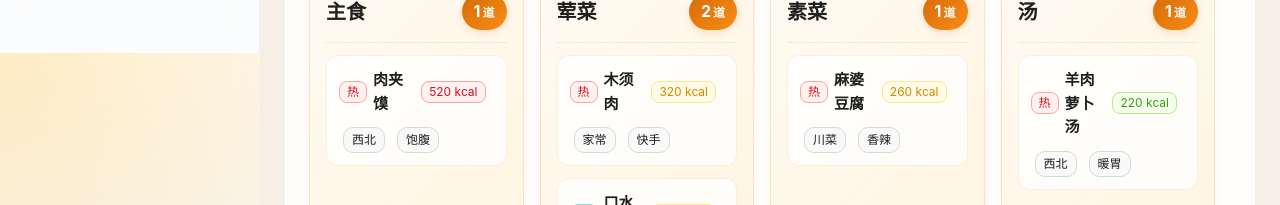
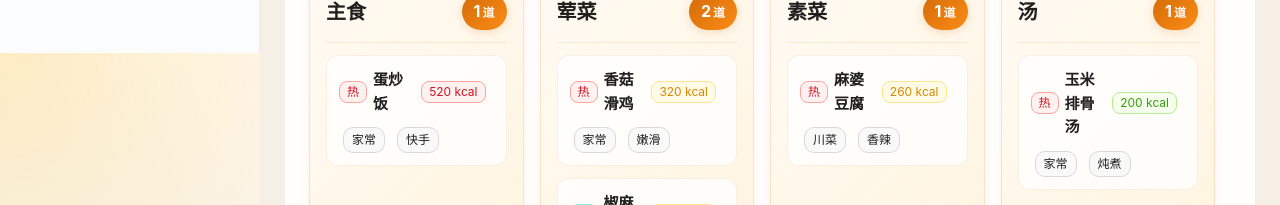
Before and after one commit to Cdream-l/LunchMaven, a React (Vite) app: page /generator in a window 1280 px wide. Shown: the part 747-952 px from the top of the page. Built offline with nearby package versions, Linux system fonts and the light colour scheme.

Commit message:
feat(菜单生成): 优化菜单生成逻辑，添加唯一性检查和反馈通知

```diff
--- a/src/context/LunchContext.jsx
+++ b/src/context/LunchContext.jsx
@@ -2,7 +2,7 @@ import { createContext, useContext, useEffect, useMemo, useState } from 'react'
 import { DEFAULT_DISH_LIBRARY_VERSION, defaultDishes, LEGACY_SEED_DISH_IDS } from '../data/defaultDishes'
 import { normalizeHistoricalDish } from '../shared/algorithms/dishProfile'
 import { normalizeTags, todayKey } from '../shared/algorithms/menu'
-import { analyzeMenuRequest, generateBalancedMenu } from '../shared/algorithms/menuPlanner'
+import { analyzeMenuRequest, generateBalancedMenuResult } from '../shared/algorithms/menuPlanner'
 import {
   saveDishLibraryVersion,
   loadLunchState,
@@ -17,7 +17,6 @@ import {
 
 const LunchContext = createContext(null)
 const RECENT_DUPLICATE_WINDOW = 10
-const MAX_UNIQUE_GENERATION_ATTEMPTS = 40
 
 function shouldUpgradeSeedLibrary(storedDishes, storedVersion) {
   if (!Array.isArray(storedDishes) || storedVersion >= DEFAULT_DISH_LIBRARY_VERSION) {
@@ -31,13 +30,24 @@ function shouldUpgradeSeedLibrary(storedDishes, storedVersion) {
   return storedDishes.every((dish, index) => dish?.id === LEGACY_SEED_DISH_IDS[index])
 }
 
-function buildDailyMenuPayload(dishes, menuCount, requestText) {
+function buildRecentMenuDishIdGroups(history, windowSize = RECENT_DUPLICATE_WINDOW) {
+  return history
+    .slice(0, windowSize)
+    .map((entry) => (entry.items || []).map((dish) => dish.id).filter(Boolean))
+    .filter((dishIds) => dishIds.length)
+}
+
+function buildDailyMenuPayload(dishes, menuCount, requestText, recentHistory = []) {
   const requestAnalysis = analyzeMenuRequest(requestText, menuCount)
+  const generationResult = generateBalancedMenuResult(dishes, menuCount, {
+    requestText,
+    recentMenuDishIdGroups: buildRecentMenuDishIdGroups(recentHistory),
+  })
 
   return {
     id: crypto.randomUUID(),
     date: todayKey(),
-    items: generateBalancedMenu(dishes, menuCount, { requestText }),
+    items: generationResult.items,
     feedback: null,
     requestText,
     requestMeta: {
@@ -45,6 +55,8 @@ function buildDailyMenuPayload(dishes, menuCount, requestText) {
       requestedDishCount: requestAnalysis.requestedDishCount,
       summary: requestAnalysis.summary,
       selectorEnabled: requestAnalysis.selectorEnabled,
+      uniqueness: generationResult.uniqueness,
+      uniquenessNotice: generationResult.uniqueness?.notice || '',
     },
   }
 }
@@ -113,7 +125,7 @@ export function LunchProvider({ children }) {
         }))
 
         if (nextDailyMenu.date !== todayKey()) {
-          nextDailyMenu = buildDailyMenuPayload(nextDishes, nextMenuCount, nextMenuRequest)
+          nextDailyMenu = buildDailyMenuPayload(nextDishes, nextMenuCount, nextMenuRequest, nextMenuHistory)
         }
 
         if (!cancelled) {
@@ -162,14 +174,14 @@ export function LunchProvider({ children }) {
     }
 
     if (dailyMenu.date !== todayKey()) {
-      setDailyMenu(buildDailyMenuPayload(dishes, menuCount, menuRequest))
+      setDailyMenu(buildDailyMenuPayload(dishes, menuCount, menuRequest, menuHistory))
       return
     }
 
     if (!dailyMenu.items.length && dishes.length) {
-      setDailyMenu(buildDailyMenuPayload(dishes, menuCount, menuRequest))
+      setDailyMenu(buildDailyMenuPayload(dishes, menuCount, menuRequest, menuHistory))
     }
-  }, [dailyMenu.date, dailyMenu.items.length, dishes, isReady, menuCount, menuRequest])
+  }, [dailyMenu.date, dailyMenu.items.length, dishes, isReady, menuCount, menuHistory, menuRequest])
 
   useEffect(() => {
     if (!isReady) {
@@ -220,29 +232,32 @@ export function LunchProvider({ children }) {
   const requestAnalysis = useMemo(() => analyzeMenuRequest(menuRequest, menuCount), [menuCount, menuRequest])
 
   function createUniqueMenu(nextRequestText, recentHistory = menuHistory) {
-    const recentSignatures = new Set(
-      recentHistory
-        .slice(0, RECENT_DUPLICATE_WINDOW)
-        .map((history) => buildMenuSignature(history.items || []))
-        .filter(Boolean),
-    )
+    return buildDailyMenuPayload(dishes, menuCount, nextRequestText, recentHistory)
+  }
 
-    let fallbackMenu = null
+  function buildGenerationHistory(historyBase) {
+    const currentSignature = buildMenuSignature(dailyMenu.items || [])
 
-    for (let attempt = 0; attempt < MAX_UNIQUE_GENERATION_ATTEMPTS; attempt += 1) {
-      const candidate = buildDailyMenuPayload(dishes, menuCount, nextRequestText)
-      const signature = buildMenuSignature(candidate.items)
-
-      if (!fallbackMenu) {
-        fallbackMenu = candidate
-      }
-
-      if (!recentSignatures.has(signature)) {
-        return candidate
-      }
+    if (!currentSignature) {
+      return historyBase
     }
 
-    return fallbackMenu || buildDailyMenuPayload(dishes, menuCount, nextRequestText)
+    const alreadyTracked = historyBase.some((entry) => {
+      return entry.id === dailyMenu.id || buildMenuSignature(entry.items || []) === currentSignature
+    })
+
+    if (alreadyTracked) {
+      return historyBase
+    }
+
+    return [
+      {
+        id: dailyMenu.id,
+        date: dailyMenu.date,
+        items: dailyMenu.items,
+      },
+      ...historyBase,
+    ]
   }
 
   function addDish(values) {
@@ -326,7 +341,8 @@ export function LunchProvider({ children }) {
     }
 
     const nextRequestText = typeof overrideRequestText === 'string' ? overrideRequestText : menuRequest
-    const newMenu = createUniqueMenu(nextRequestText, historyBase)
+    const uniquenessHistory = buildGenerationHistory(historyBase)
+    const newMenu = createUniqueMenu(nextRequestText, uniquenessHistory)
     setDailyMenu(newMenu)
     setLastMenuRequest(nextRequestText.trim())
     setMenuRequest('')
@@ -369,7 +385,7 @@ export function LunchProvider({ children }) {
   function resetLibrary() {
     setDishes(defaultDishes)
     setDishLibraryVersion(DEFAULT_DISH_LIBRARY_VERSION)
-    setDailyMenu(buildDailyMenuPayload(defaultDishes, menuCount, menuRequest))
+    setDailyMenu(buildDailyMenuPayload(defaultDishes, menuCount, menuRequest, menuHistory))
   }
 
   function replaceDishes(nextDishes) {
@@ -377,7 +393,7 @@ export function LunchProvider({ children }) {
 
     setDishes(normalizedDishes)
     setDishLibraryVersion(DEFAULT_DISH_LIBRARY_VERSION)
-    setDailyMenu(buildDailyMenuPayload(normalizedDishes, menuCount, menuRequest))
+    setDailyMenu(buildDailyMenuPayload(normalizedDishes, menuCount, menuRequest, menuHistory))
   }
 
   const value = {
--- a/src/pages/GeneratorPage.jsx
+++ b/src/pages/GeneratorPage.jsx
@@ -187,6 +187,15 @@ export default function GeneratorPage() {
           />
         ) : null}
 
+        {dailyMenu.requestMeta?.uniquenessNotice ? (
+          <Alert
+            type="warning"
+            showIcon
+            className="menu-request-result"
+            message={dailyMenu.requestMeta.uniquenessNotice}
+          />
+        ) : null}
+
         {dailyMenu.items.length ? (
           <div className="menu-layout-container">
             <Row gutter={[16, 0]} className="menu-categories-row">
--- a/src/shared/algorithms/menuPlanner.js
+++ b/src/shared/algorithms/menuPlanner.js
@@ -1,6 +1,17 @@
 import { pickRandomItems } from './menu'
 
 const DEFAULT_TARGET_CALORIES_PER_DISH = 320
+const STRICT_UNIQUE_WINDOW = 10
+const RELAXED_UNIQUE_WINDOW = 3
+const MAX_UNIQUENESS_SEARCH_VISITS = 20000
+const DISH_RELAXED_WINDOW_NOTICE = '可用菜品数量不足，已放宽为最近 3 次内每道菜不重复。'
+const DISH_RELAXED_FILTER_NOTICE =
+  '为避免最近 3 次菜品重复，已放宽部分筛选条件补足菜品；如果出现不完全符合描述的菜品，这是因为当前菜库可选菜品不足。'
+const DISH_EXHAUSTED_UNIQUENESS_NOTICE = '当前菜库和筛选条件下菜品过少，暂时无法保证最近 3 次内每道菜都不重复。'
+const RELAXED_WINDOW_NOTICE = '可用菜品组合不足，已放宽为最近 3 次内不重复。'
+const RELAXED_FILTER_NOTICE =
+  '为避免最近 3 次菜单重复，已放宽部分筛选条件补足组合；如果出现不完全符合描述的菜品，这是因为当前菜库可选组合不足。'
+const EXHAUSTED_UNIQUENESS_NOTICE = '当前菜库和筛选条件下组合过少，暂时无法保证最近 3 次内不重复。'
 const REQUEST_NUMBER_PATTERN = '(\\d+|[一二两三四五六七八九十]+)'
 const NEGATIVE_PREFIX_PATTERN = '(?:不吃|不要|别|忌口|忌|避开|不想吃|不考虑|不喝|不来|免|别来|不需要)'
 const LIGHT_KEYWORDS = ['少油', '清淡', '低脂', '轻食', '减脂', '清爽']
@@ -860,12 +871,10 @@ function generateRequestedMenu(dishes, count, options, analysis) {
   return selected.slice(0, targetTotalCount)
 }
 
-export function generateBalancedMenu(dishes, count, options = {}) {
+function generateBalancedMenuItems(dishes, count, options = {}, analysis = analyzeMenuRequest(options.requestText, count)) {
   if (!Array.isArray(dishes) || !dishes.length) {
     return []
   }
-
-  const analysis = analyzeMenuRequest(options.requestText, count)
 
   if (!analysis.hasRequest) {
     return generateClassicMenu(dishes, count, options)
@@ -873,3 +882,243 @@ export function generateBalancedMenu(dishes, count, options = {}) {
 
   return generateRequestedMenu(dishes, count, options, analysis)
 }
+
+function buildMenuSignature(items) {
+  return [...items]
+    .map((dish) => dish.id)
+    .sort()
+    .join('|')
+}
+
+function buildBlockedDishIdSet(dishIdGroups, windowSize) {
+  if (!Array.isArray(dishIdGroups) || !dishIdGroups.length) {
+    return new Set()
+  }
+
+  return new Set(dishIdGroups.slice(0, windowSize).flat().filter(Boolean))
+}
+
+function hasBlockedDish(items, blockedDishIds) {
+  return items.some((dish) => blockedDishIds.has(dish.id))
+}
+
+function buildUniquenessMeta(status, windowSize, notice = '', relaxedFilters = false) {
+  return {
+    status,
+    windowSize,
+    relaxedFilters,
+    notice,
+  }
+}
+
+function buildRankedOptions(options, scoreMap) {
+  return {
+    scoreMap,
+    targetAverageCalories: Math.max(120, Number(options.targetAverageCalories) || DEFAULT_TARGET_CALORIES_PER_DISH),
+  }
+}
+
+function getReplacementTier(originalDish, candidate, allowLooseStructure) {
+  const sameCategory = candidate.category === originalDish.category
+  const sameTemperature = candidate.servingTemperature === originalDish.servingTemperature
+
+  if (sameCategory && sameTemperature) {
+    return 0
+  }
+
+  if (sameCategory) {
+    return 1
+  }
+
+  if (allowLooseStructure && sameTemperature) {
+    return 2
+  }
+
+  return allowLooseStructure ? 3 : null
+}
+
+function getSlotCandidates(baseItems, targetIndex, pool, blockedDishIds, rankedOptions, allowLooseStructure) {
+  const originalDish = baseItems[targetIndex]
+  const lockedIds = new Set(baseItems.map((dish) => dish.id))
+  lockedIds.delete(originalDish.id)
+
+  const replacements = pool
+    .filter((candidate) => candidate.id !== originalDish.id && !lockedIds.has(candidate.id) && !blockedDishIds.has(candidate.id))
+    .map((candidate) => ({
+      dish: candidate,
+      tier: getReplacementTier(originalDish, candidate, allowLooseStructure),
+    }))
+    .filter((candidate) => candidate.tier !== null)
+    .sort((left, right) => {
+      if (left.tier !== right.tier) {
+        return left.tier - right.tier
+      }
+
+      const leftScore = rankedOptions.scoreMap?.get(left.dish.id) || 0
+      const rightScore = rankedOptions.scoreMap?.get(right.dish.id) || 0
+
+      if (leftScore !== rightScore) {
+        return rightScore - leftScore
+      }
+
+      const leftGap = Math.abs(toSafeCalories(left.dish.calories) - toSafeCalories(originalDish.calories))
+      const rightGap = Math.abs(toSafeCalories(right.dish.calories) - toSafeCalories(originalDish.calories))
+
+      if (leftGap !== rightGap) {
+        return leftGap - rightGap
+      }
+
+      return left.dish.name.localeCompare(right.dish.name, 'zh-CN')
+    })
+    .map((candidate) => candidate.dish)
+
+  return blockedDishIds.has(originalDish.id) ? replacements : [originalDish, ...replacements]
+}
+
+function findUniqueMenuVariant(baseItems, pool, blockedDishIds, rankedOptions, allowLooseStructure = false) {
+  if (!baseItems.length || pool.length < baseItems.length) {
+    return null
+  }
+
+  const slotCandidates = baseItems.map((_, index) =>
+    getSlotCandidates(baseItems, index, pool, blockedDishIds, rankedOptions, allowLooseStructure),
+  )
+
+  if (slotCandidates.some((candidates) => !candidates.length)) {
+    return null
+  }
+
+  const selected = []
+  const selectedIds = new Set()
+  let visited = 0
+
+  function visitSlot(index) {
+    if (visited >= MAX_UNIQUENESS_SEARCH_VISITS) {
+      return null
+    }
+
+    if (index >= slotCandidates.length) {
+      visited += 1
+      return hasBlockedDish(selected, blockedDishIds) ? null : [...selected]
+    }
+
+    for (const dish of slotCandidates[index]) {
+      if (selectedIds.has(dish.id) || blockedDishIds.has(dish.id)) {
+        continue
+      }
+
+      selected.push(dish)
+      selectedIds.add(dish.id)
+
+      const result = visitSlot(index + 1)
+
+      if (result) {
+        return result
+      }
+
+      selected.pop()
+      selectedIds.delete(dish.id)
+    }
+
+    return null
+  }
+
+  return visitSlot(0)
+}
+
+function getStrictCandidatePool(dishes, analysis) {
+  if (!analysis.hasRequest) {
+    return dishes
+  }
+
+  return dishes.filter((dish) => !isDishExcluded(dish, analysis, dishes))
+}
+
+function enforceMenuUniqueness(dishes, count, options, analysis, baseItems) {
+  const strictBlockedDishIds = buildBlockedDishIdSet(options.recentMenuDishIdGroups, STRICT_UNIQUE_WINDOW)
+  const relaxedBlockedDishIds = buildBlockedDishIdSet(options.recentMenuDishIdGroups, RELAXED_UNIQUE_WINDOW)
+
+  if (!strictBlockedDishIds.size || !hasBlockedDish(baseItems, strictBlockedDishIds)) {
+    return {
+      items: baseItems,
+      uniqueness: buildUniquenessMeta('strict', STRICT_UNIQUE_WINDOW),
+    }
+  }
+
+  const strictPool = getStrictCandidatePool(dishes, analysis)
+  const effectiveStrictPool = strictPool.length ? strictPool : dishes
+  const strictScoreMap = analysis.hasRequest ? buildScoreMap(effectiveStrictPool, analysis) : null
+  const strictVariant = findUniqueMenuVariant(
+    baseItems,
+    effectiveStrictPool,
+    strictBlockedDishIds,
+    buildRankedOptions(options, strictScoreMap),
+  )
+
+  if (strictVariant) {
+    return {
+      items: strictVariant,
+      uniqueness: buildUniquenessMeta('strict-adjusted', STRICT_UNIQUE_WINDOW),
+    }
+  }
+
+  if (!hasBlockedDish(baseItems, relaxedBlockedDishIds)) {
+    return {
+      items: baseItems,
+      uniqueness: buildUniquenessMeta('relaxed-window', RELAXED_UNIQUE_WINDOW, DISH_RELAXED_WINDOW_NOTICE),
+    }
+  }
+
+  const relaxedWindowVariant = findUniqueMenuVariant(
+    baseItems,
+    effectiveStrictPool,
+    relaxedBlockedDishIds,
+    buildRankedOptions(options, strictScoreMap),
+  )
+
+  if (relaxedWindowVariant) {
+    return {
+      items: relaxedWindowVariant,
+      uniqueness: buildUniquenessMeta('relaxed-window', RELAXED_UNIQUE_WINDOW, DISH_RELAXED_WINDOW_NOTICE),
+    }
+  }
+
+  const relaxedFilterScoreMap = analysis.hasRequest ? buildScoreMap(dishes, analysis) : null
+  const relaxedFilterVariant = findUniqueMenuVariant(
+    baseItems,
+    dishes,
+    relaxedBlockedDishIds,
+    buildRankedOptions(options, relaxedFilterScoreMap),
+    true,
+  )
+
+  if (relaxedFilterVariant) {
+    return {
+      items: relaxedFilterVariant,
+      uniqueness: buildUniquenessMeta('relaxed-filters', RELAXED_UNIQUE_WINDOW, DISH_RELAXED_FILTER_NOTICE, true),
+    }
+  }
+
+  return {
+    items: baseItems,
+    uniqueness: buildUniquenessMeta('exhausted', RELAXED_UNIQUE_WINDOW, DISH_EXHAUSTED_UNIQUENESS_NOTICE, true),
+  }
+}
+
+export function generateBalancedMenuResult(dishes, count, options = {}) {
+  if (!Array.isArray(dishes) || !dishes.length) {
+    return {
+      items: [],
+      uniqueness: buildUniquenessMeta('empty', STRICT_UNIQUE_WINDOW),
+    }
+  }
+
+  const analysis = analyzeMenuRequest(options.requestText, count)
+  const baseItems = generateBalancedMenuItems(dishes, count, options, analysis)
+
+  return enforceMenuUniqueness(dishes, count, options, analysis, baseItems)
+}
+
+export function generateBalancedMenu(dishes, count, options = {}) {
+  return generateBalancedMenuResult(dishes, count, options).items
+}
```
